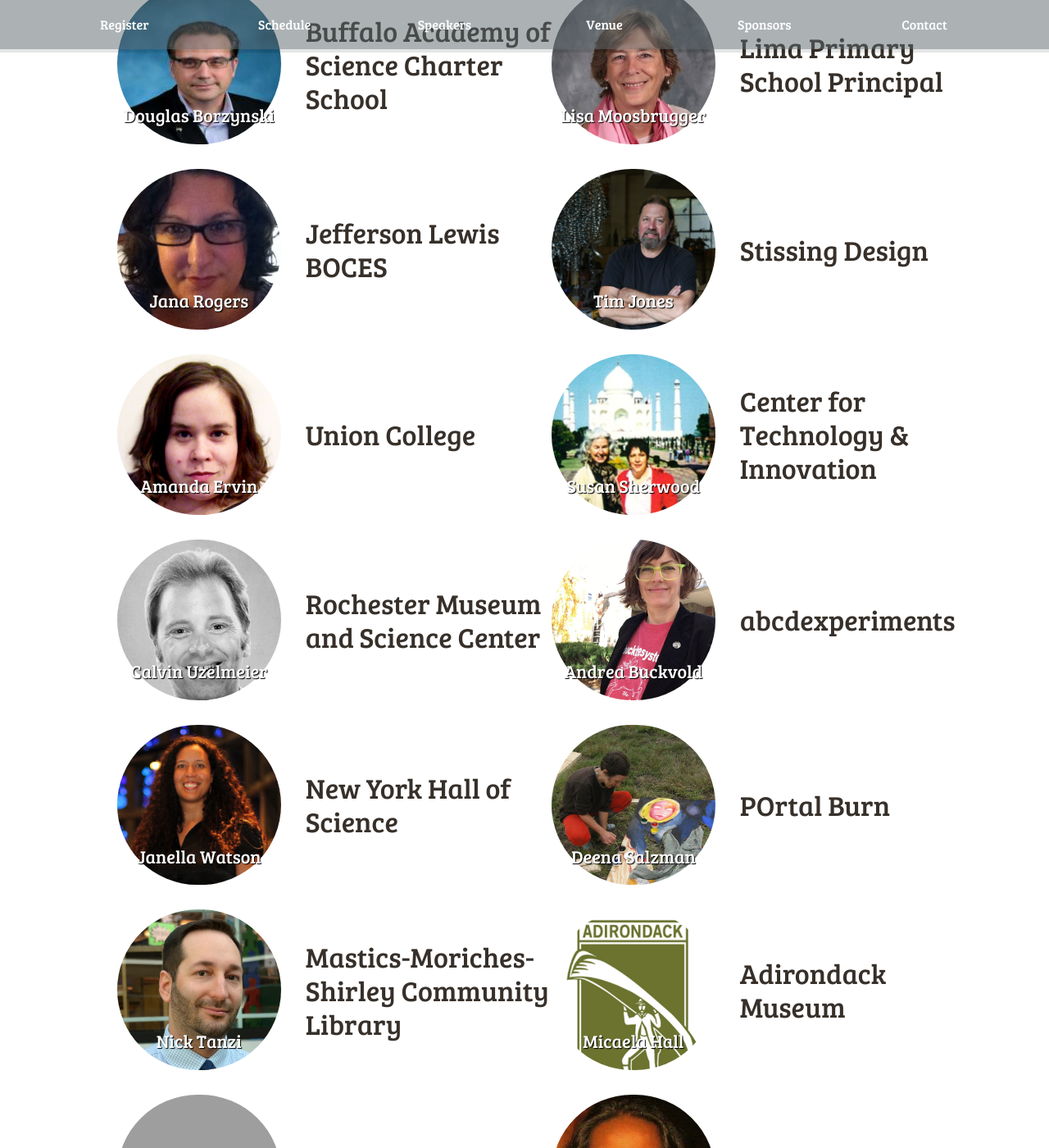
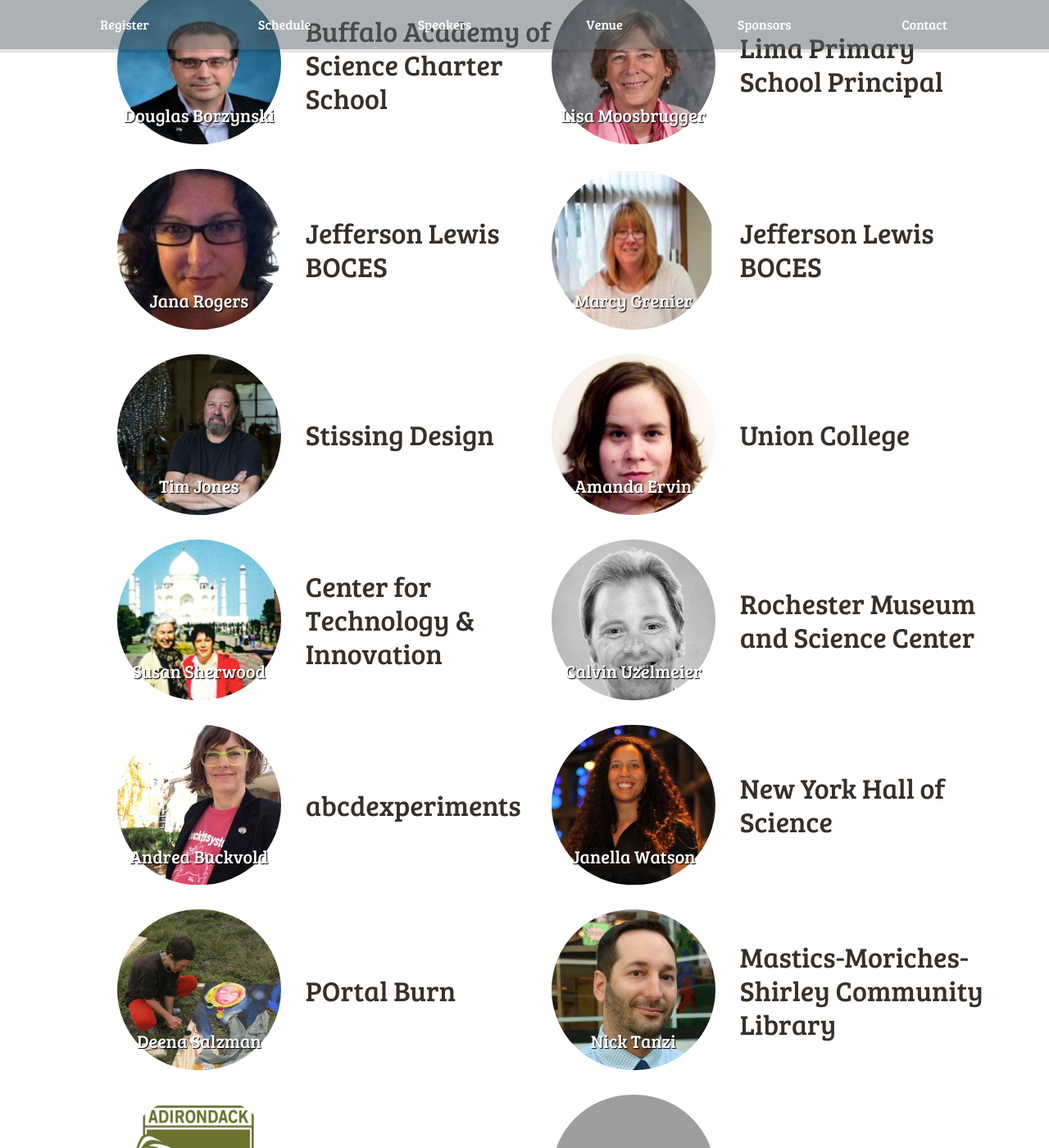
Before and after one commit to nysmakers/nysmakers.github.io, a Jekyll site: the page built from index.html, in a window 1280 px wide and 1400 px high, scrolled down 11778 px. Shown: the whole window at 82% size. Built offline with Jekyll 4.4.1, drawn with Linux system fonts in a browser that asks for light colours; some web fonts are replaced; comment, search, counter and statistics services are not loaded; grey boxes are pictures that could not be loaded.

Commit message:
Added in Marcy Grenier

```diff
--- a/2017/stylesheets/responsive.css
+++ b/2017/stylesheets/responsive.css
@@ -405,6 +405,9 @@
 #speakers #janarogers {
   background: url("/images/speakers/JanaRogers.jpg") no-repeat;
   background-position-x: 35%; }
+#speakers #marcygrenier {
+  background: url("/images/speakers/MarcyGrenier.jpg") no-repeat;
+  background-position-x: 35%; }
 #speakers #timjones {
   background: url("/images/speakers/TimJones.jpeg") no-repeat;
   background-position-x: 35%; }
--- a/index.html
+++ b/index.html
@@ -389,6 +389,10 @@
         <td>Jefferson Lewis BOCES</td>
       </tr>
       <tr>
+        <td><a href="http://www.boces.com/jlboces" id="marcygrenier">Marcy Grenier</a></td>
+        <td>Jefferson Lewis BOCES</td>
+      </tr>
+      <tr>
         <td><a href="http://www.stissingdesign.com/" id="timjones">Tim Jones</a></td>
         <td>Stissing Design</td>
       </tr>
```
Also changed, not shown: images/speakers/MarcyGrenier.jpg (added).
